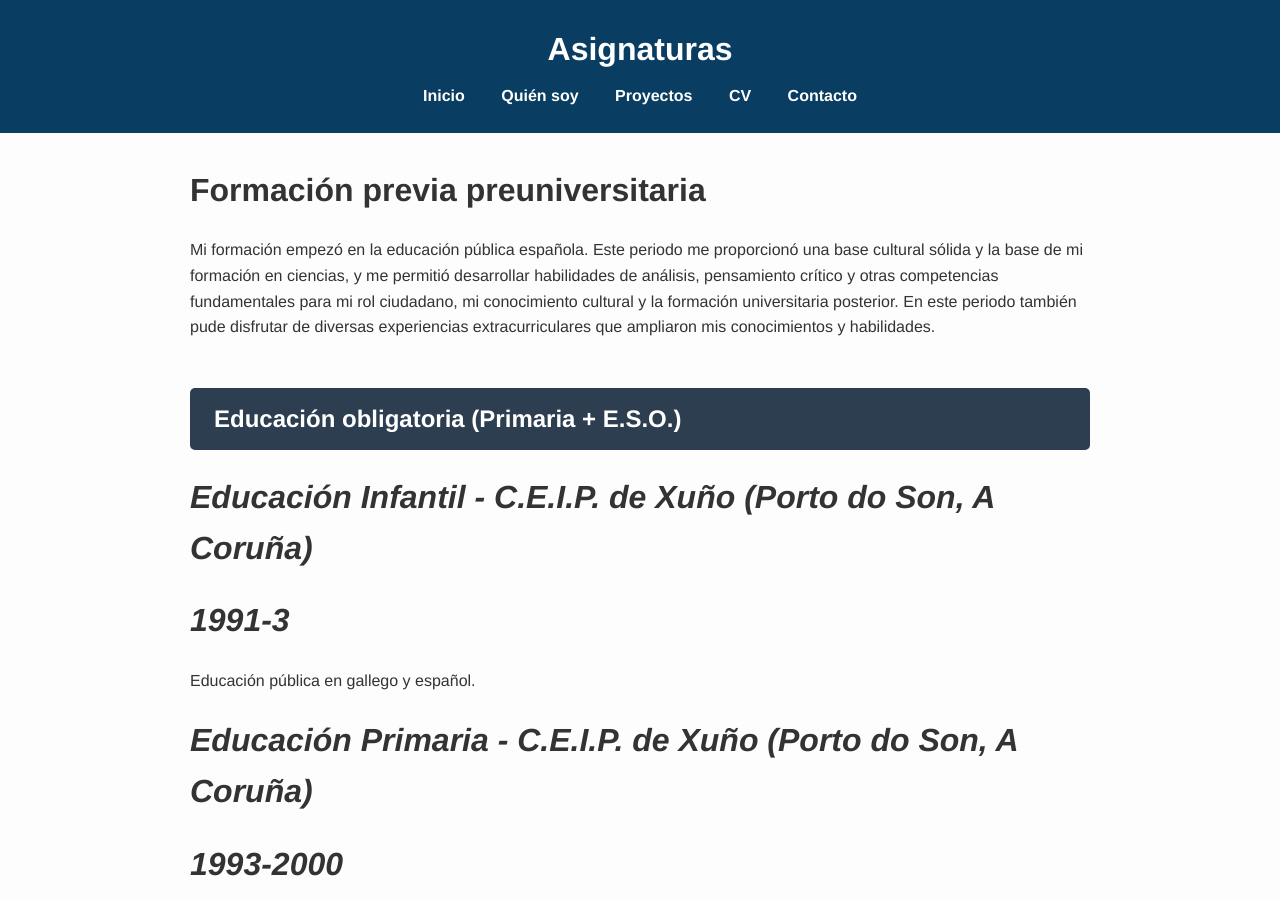
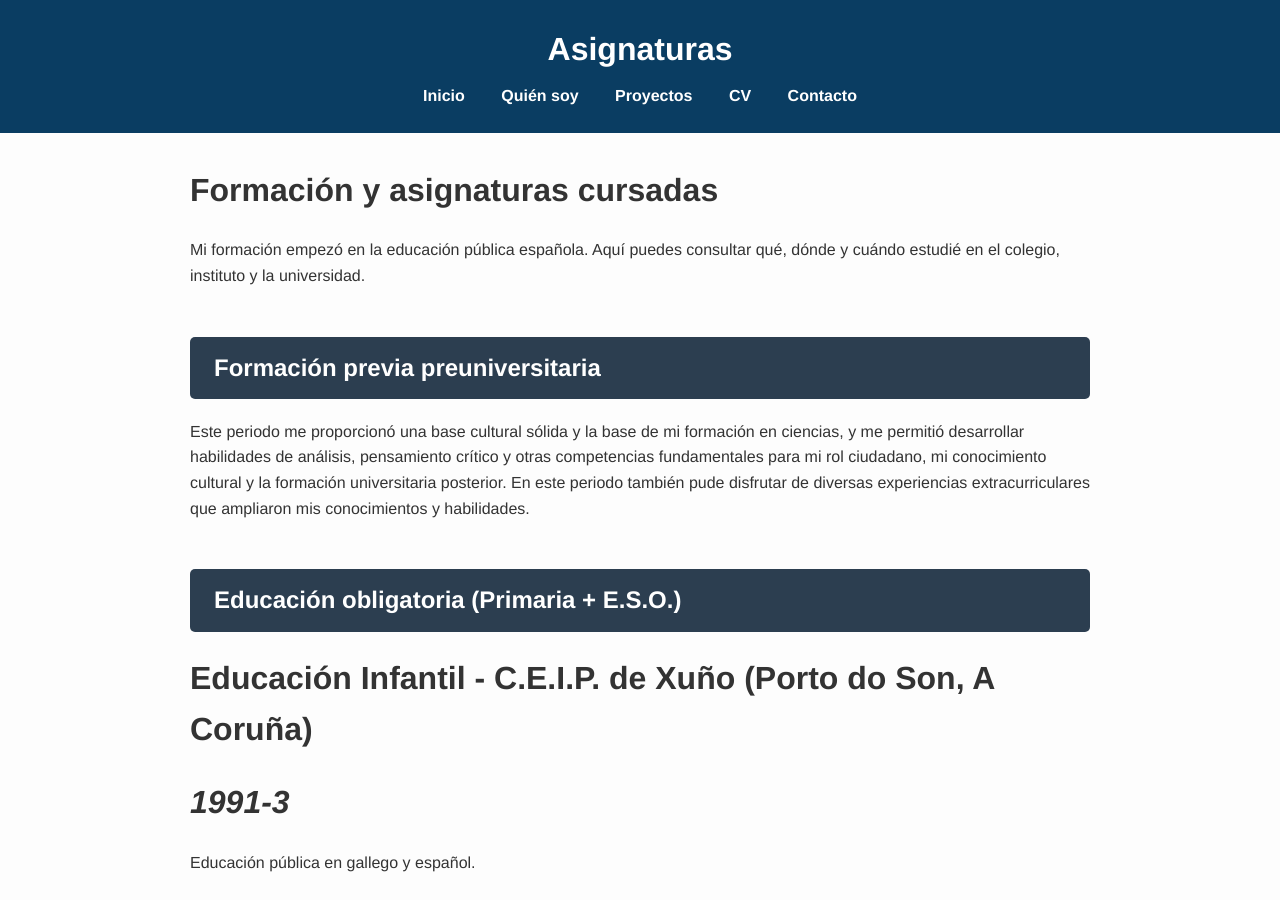
Before and after one commit to albafsanles/albafsanles.github.io, a Jekyll site: the page built from assets/subjects.md, in a window 1280 px wide and 900 px high. Built offline with Jekyll 4.4.1, drawn with Linux system fonts in a browser that asks for light colours.

Commit message:
Update subjects.md

```diff
--- a/assets/subjects.md
+++ b/assets/subjects.md
@@ -4,19 +4,25 @@ title: "Asignaturas"
 permalink: /cv/asignaturas/
 ---
 
-# Formación previa preuniversitaria
+# Formación y asignaturas cursadas
 
-Mi formación empezó en la educación pública española. Este periodo me proporcionó una base cultural sólida y la base de mi formación en ciencias, y me permitió desarrollar habilidades de análisis, pensamiento crítico y otras competencias fundamentales para mi rol ciudadano, mi conocimiento cultural y la formación universitaria posterior. En este periodo también pude disfrutar de diversas experiencias extracurriculares que ampliaron mis conocimientos y habilidades.
+Mi formación empezó en la educación pública española. Aquí puedes consultar qué, dónde y cuándo estudié en el colegio, instituto y la universidad.
+
+
+
+## Formación previa preuniversitaria
+
+Este periodo me proporcionó una base cultural sólida y la base de mi formación en ciencias, y me permitió desarrollar habilidades de análisis, pensamiento crítico y otras competencias fundamentales para mi rol ciudadano, mi conocimiento cultural y la formación universitaria posterior. En este periodo también pude disfrutar de diversas experiencias extracurriculares que ampliaron mis conocimientos y habilidades.
 
 ## Educación obligatoria (Primaria + E.S.O.)
 
-# ***Educación Infantil - C.E.I.P. de Xuño (Porto do Son, A Coruña)***
+# **Educación Infantil - C.E.I.P. de Xuño (Porto do Son, A Coruña)**
 
 # _1991-3_
 
 Educación pública en gallego y español.
 
-# ***Educación Primaria - C.E.I.P. de Xuño (Porto do Son, A Coruña)***
+# **Educación Primaria - C.E.I.P. de Xuño (Porto do Son, A Coruña)**
 
 # _1993-2000_
 
@@ -26,7 +32,7 @@ Premios en concursos literarios a nivel municipal.
 
 Actividades extracurriculares: inglés, natación, pintura, y otras.
 
-# ***Educación Secundaria (E.S.O.) - I.E.S. Leliadoura (Ribeira, A Coruña)***
+# **Educación Secundaria (E.S.O.) - I.E.S. Leliadoura (Ribeira, A Coruña)**
 
 # _2000-4_
 
@@ -52,7 +58,7 @@ Actividades extracurriculares: Inglés.
 
 
 
-# Formación universitaria
+## Formación universitaria
 
 Aquí puedes ver las asignaturas que he cursado en mis estudios universitarios en universidades públicas españolas:
 
```
